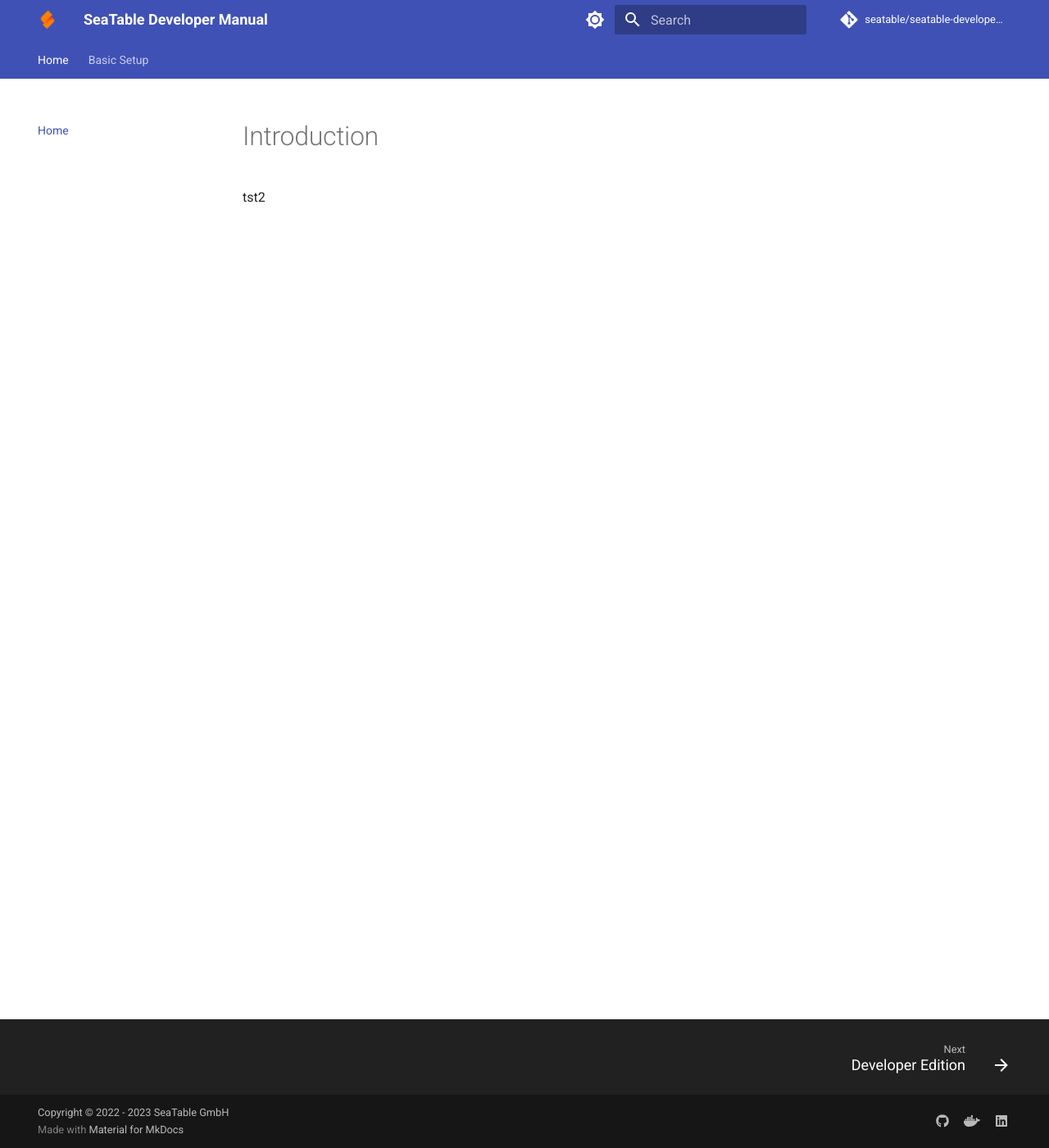
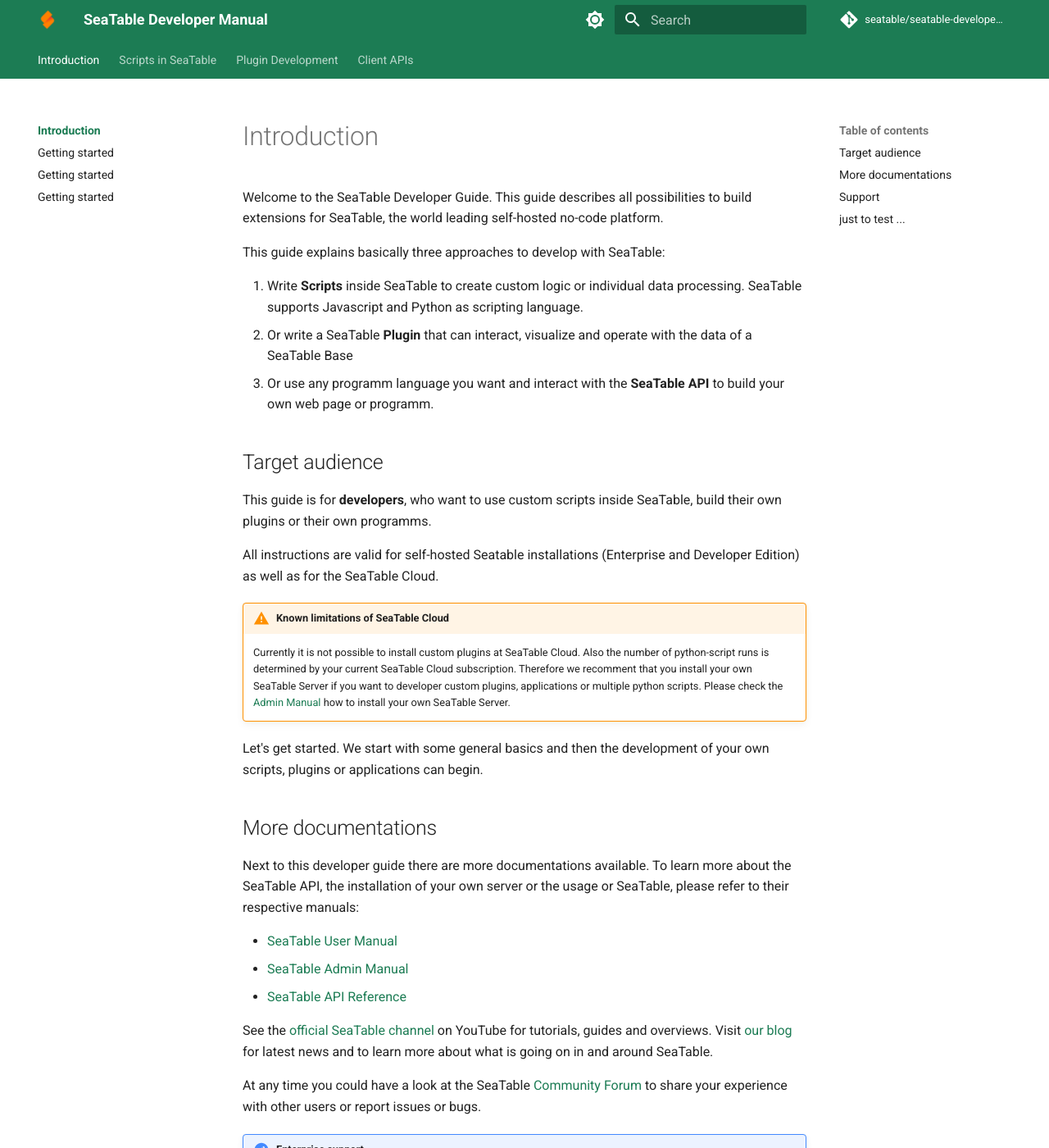
Before and after one commit to seatable/seatable-developer-docs, an MkDocs documentation site: the page built from docs/index.md, in a window 1280 px wide and 1400 px high. Shown: the whole window at 82% size. Built offline with MkDocs 1.6.1 and Material for MkDocs 9.7.7, drawn with Linux system fonts in a browser that asks for light colours; comment, search, counter and statistics services are not loaded; some of the changed text lies outside the part shown.

Commit message:
first test commit

````diff
--- /dev/null
+++ b/docs/index.md
@@ -0,0 +1,101 @@
+# Introduction
+
+Welcome to the SeaTable Developer Guide. This guide describes all possibilities to build extensions for SeaTable, the world leading self-hosted no-code platform.
+
+This guide explains basically three approaches to develop with SeaTable:
+
+1. Write **Scripts** inside SeaTable to create custom logic or individual data processing. SeaTable supports Javascript and Python as scripting language.
+1. Or write a SeaTable **Plugin** that can interact, visualize and operate with the data of a SeaTable Base
+1. Or use any programm language you want and interact with the **SeaTable API** to build your own web page or programm.
+
+## Target audience
+
+This guide is for **developers**, who want to use custom scripts inside SeaTable, build their own plugins or their own programms.
+
+All instructions are valid for self-hosted Seatable installations (Enterprise and Developer Edition) as well as for the SeaTable Cloud.
+
+!!! warning "Known limitations of SeaTable Cloud"
+
+    Currently it is not possible to install custom plugins at SeaTable Cloud. Also the number of python-script runs is determined by your current SeaTable Cloud subscription.
+    Therefore we recomment that you install your own SeaTable Server if you want to developer custom plugins, applications or multiple python scripts.
+    Please check the [Admin Manual](https://admin.seatable.io) how to install your own SeaTable Server.
+
+Let's get started. We start with some general basics and then the development of your own scripts, plugins or applications can begin.
+
+## More documentations
+
+Next to this developer guide there are more documentations available. To learn more about the SeaTable API, the installation of your own server or the usage or SeaTable, please refer to their respective manuals:
+
+- [SeaTable User Manual](https://docs.seatable.io/?lang=auto)
+- [SeaTable Admin Manual](https://admin.seatable.io)
+- [SeaTable API Reference](https://api.seatable.io)
+
+See the [official SeaTable channel](https://youtube.com/seatable) on YouTube for tutorials, guides and overviews. Visit [our blog](https://seatable.io/blog/?lang=auto) for latest news and to learn more about what is going on in and around SeaTable.
+
+At any time you could have a look at the SeaTable [Community Forum](https://forum.seatable.io) to share your experience with other users or report issues or bugs.
+
+!!! note "Enterprise support"
+
+    If you're using SeaTable in your organization and need
+    assistance, e.g., to __digitalization of processes__, __develop custom solutions__ or __improve efficiency__,
+    [__get in touch__](mailto:sales@seatable.io) to discuss our __enterprise support__ offerings. We're happy to help!
+
+## Support
+
+SeaTable GmbH offers enterprise support including phone and email access as an optional and paid add-on.
+Please contact us at sales@seatable.io to get more information about it.
+
+## just to test ...
+
+``` mermaid
+graph LR
+  A[Start] --> B{Error?};
+  B -->|Yes| C[Hmm...];
+  C --> D[Debug];
+  D --> B;
+  B ---->|No| E[Yay!];
+```
+
+``` mermaid
+gitGraph
+   commit
+   commit
+   branch develop
+   checkout develop
+   commit
+   commit
+   checkout main
+   merge develop
+   commit
+   commit
+```
+
+``` mermaid
+graph TD;
+    A-->B;
+    A-->C;
+    B-->D;
+    C-->D;
+    E-->C;
+    F-->E;
+    G-->F;
+```
+
+``` mermaid
+pie title Pets adopted by volunteers
+    "Dogs" : 386
+    "Cats" : 85
+    "Rats" : 15
+```
+
+``` mermaid
+gantt
+    title A Gantt Diagram
+    dateFormat YYYY-MM-DD
+    section Section
+        A task          :a1, 2014-01-01, 4d
+        Another task    :after a1, 10d
+    section Another
+        Task in Another :2014-01-12, 2d
+        another task    :4d
+```
--- a/docs/stylesheets/extra.css
+++ b/docs/stylesheets/extra.css
@@ -0,0 +1,3 @@
+[data-md-color-scheme=default], [data-md-color-scheme=slate] {
+    --md-primary-fg-color: #1C7C54;
+}
--- a/mkdocs.yml
+++ b/mkdocs.yml
@@ -39,8 +39,6 @@ theme:
         icon: material/brightness-7
         name: Switch to dark mode
     - scheme: slate
-      primary: indigo
-      accent: indigo
       toggle:
         icon: material/brightness-4
         name: Switch to light mode
@@ -69,6 +67,8 @@ extra:
       link: https://hub.docker.com/r/seatable/seatable-enterprise
     - icon: fontawesome/brands/linkedin
       link: https://www.linkedin.com/company/seatable/
+  status:
+    new: requires Enterprise Edition
 
 extra_css:
   - stylesheets/extra.css
@@ -88,19 +88,34 @@ markdown_extensions:
   - codehilite:
       guess_lang: true
   - pymdownx.details      # creates collapsible elements that hide their content
-  - pymdownx.superfences  # allows 1) nesting of fences 2) custom fences 3) disable indented code
+  - pymdownx.superfences:  # allows 1) nesting of fences 2) custom fences 3) disable indented code
+      custom_fences:
+        - name: mermaid
+          class: mermaid
+          format: !!python/name:pymdownx.superfences.fence_code_format
   - pymdownx.keys         # make entering and styling keyboard key presses easier
   - pymdownx.tabbed:      # provides a syntax to easily add tabbed Markdown content
       alternate_style: true
+  - pymdownx.emoji:
+      emoji_index: !!python/name:materialx.emoji.twemoji
+      emoji_generator: !!python/name:materialx.emoji.to_svg
   #- pymdownx.tasklist:   #  adds github flavored markdown style task lists
   #  custom_checkbox: true
   #- pymdownx.tilde       # allows del and sub tags
 
 # Page tree
 nav:
-  - Home: README.md
-  - Basic Setup:
-    - Developer Edition: abc.md
+  - Introduction:
+    - index.md
+    - Getting started: abc.md
+    - Basic concepts: abc.md
+    - Get Support: abc.md
+  - Scripts in SeaTable:
+    - Developer Edition: README.md
+  - Plugin Development:
+    - README.md
+  - Client APIs:
+    - README.md
   #  - Enterprise Edition: docker/Enterprise-Edition/Deploy SeaTable-EE with Docker.md
   #  - Python Runner:
   #    - Deploy: docker/Python-Runner/Deploy SeaTable Python Runner.md
@@ -122,3 +137,18 @@ nav:
 # social cards https://squidfunk.github.io/mkdocs-material/setup/setting-up-social-cards/
 # matomo integration: https://github.com/squidfunk/mkdocs-material/pull/4847#issuecomment-1378467860
 # feedback integration: ...
+
+
+
+
+#Getting started
+#  > scripts inside seatable (javascript and python)
+#  > plugins
+#  > standalone programm with client api
+
+#Basic concepts
+#Get Support
+
+#Javascript
+
+#Python
````
Also changed, not shown: docs/abc.md (+2 -2 lines).
